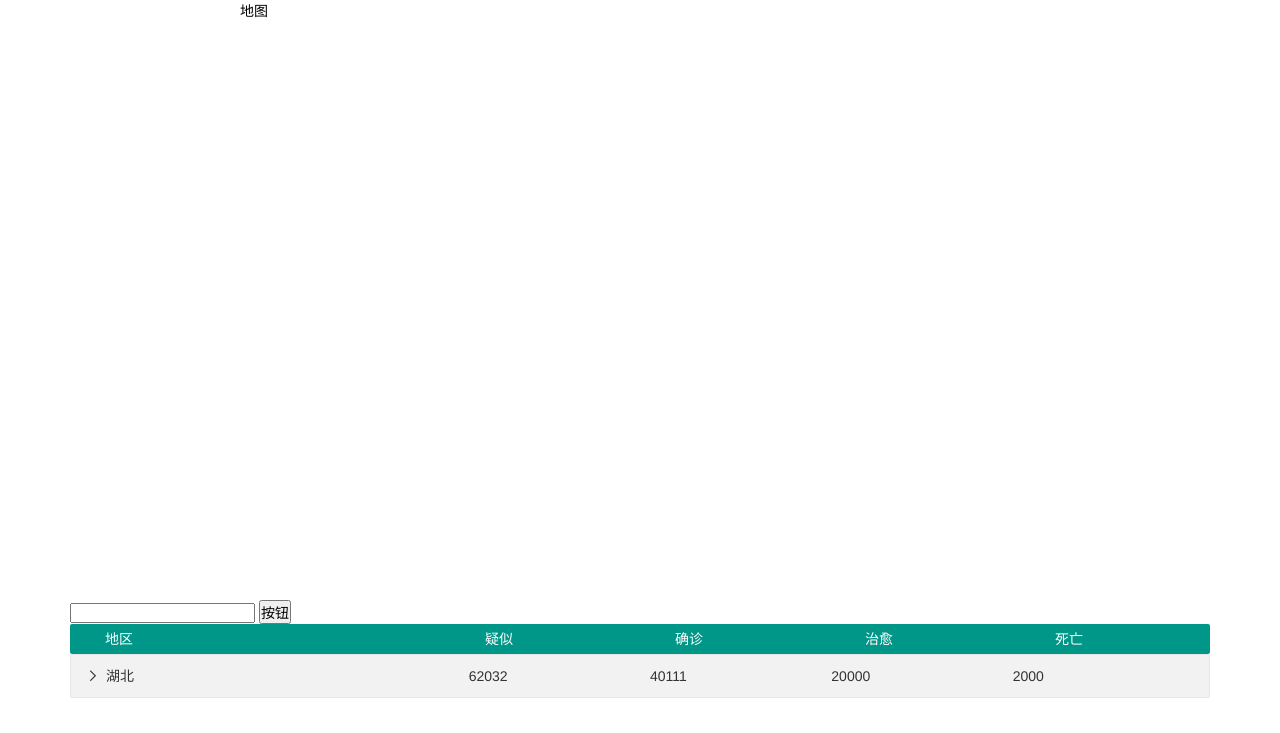
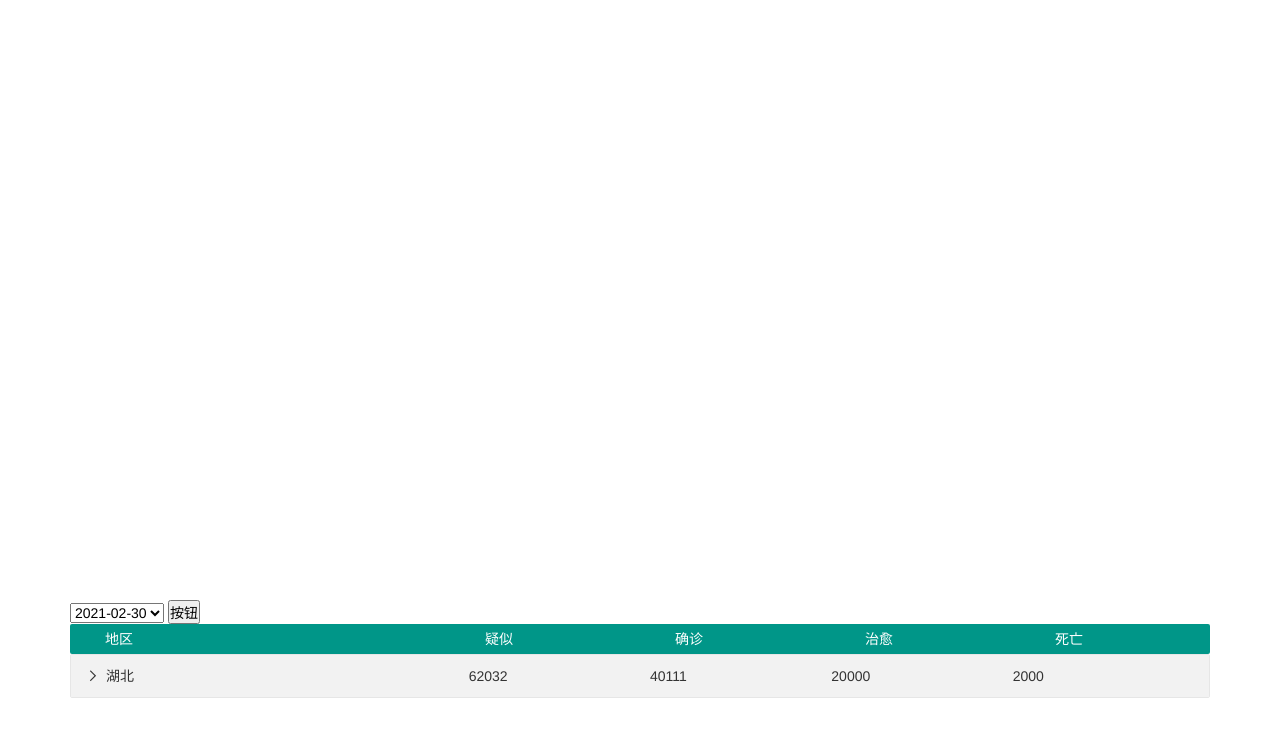
Before and after one commit to WenjieWuzhangquan/InfectStatisticWeb, a plain HTML site: page index.html in a window 1280 px wide. Shown: the top 733 px of the page. Drawn offline with nearby package versions, Linux system fonts and the light colour scheme; a script that the page names is missing; files whose address does not match are found by name.

Commit message:
把text改为select

```diff
--- a/index.html
+++ b/index.html
@@ -39,10 +39,16 @@
   <body>
     <!-- 地图的位置 -->
     <div class="layui-main" id="map" style="width: 800px; height:600px;">
-        地图
+
     </div>
     <div class="layui-main">
-      <input id="oText1" type="text" value=""/>
+      <select id="select1">
+        <option value="2021-02-30">2021-02-30</option>
+        <option value="2021-02-29">2021-02-29</option>
+        <option value="2021-02-28">2021-02-28</option>
+        <option value="2021-02-27">2021-02-27</option>
+        <option value="2021-02-26">2021-02-26</option>
+      </select>
       <input id="oBtn1" type="button" value="按钮"/>
     </div>
     <!-- 手风琴的位置 -->
@@ -246,7 +252,7 @@
     xxx=xxx+oText.value;
     window.onload=function() {
       oBtn=document.getElementById("oBtn1");
-      var oText=document.getElementById("oText1");
+      var oText=document.getElementById("select1");
       oBtn.onclick=function() {
       xxx=xxx+oText.value;
       $.get(xxx,
```
